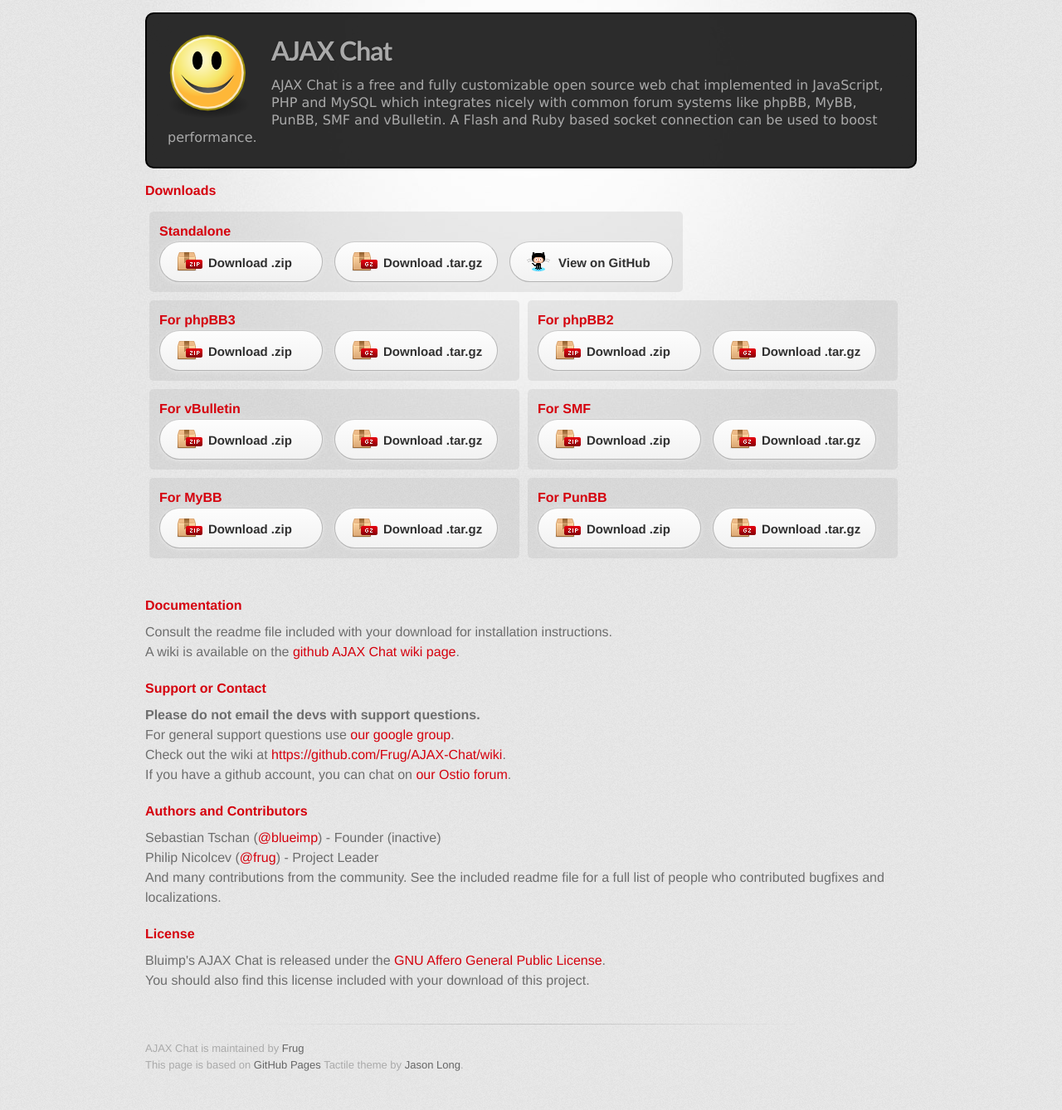
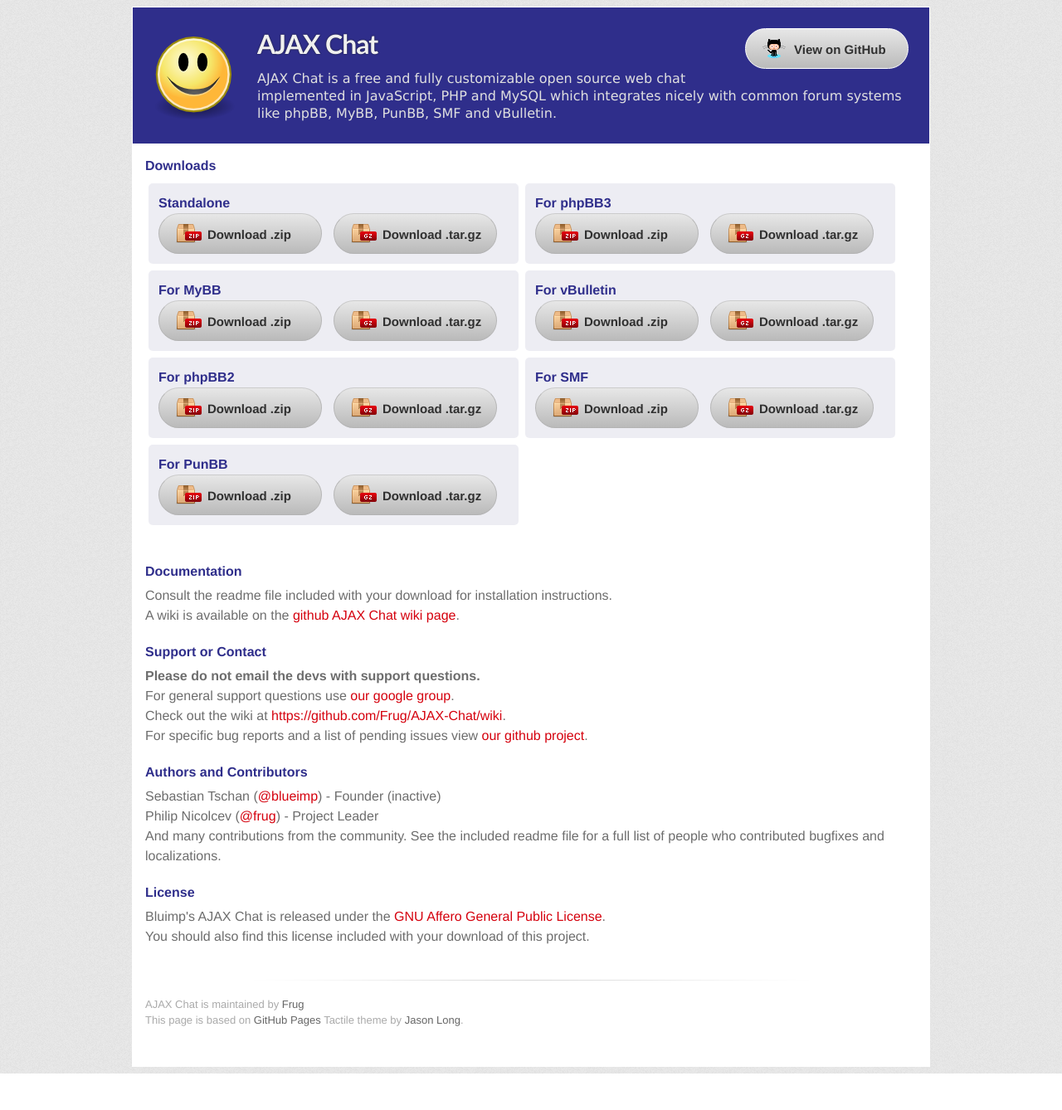
Before and after one commit to Frug/AJAX-Chat, a PHP site: page / in a window 1280 px wide. Shown: the whole page at 83% size. After the commit the page ends 1294 px from the top, so only its background shows below. Run offline with PHP 8.4, Linux system fonts and the light colour scheme; some web fonts are replaced.

Commit message:
nicer page

```diff
--- a/index.html
+++ b/index.html
@@ -18,8 +18,9 @@
       <div class="inner">
 
         <header>
-			<img src="images/ajax.png" alt=":)" style="float: left; margin-right: 25px;" /><h1>AJAX Chat</h1>
-			<h2>AJAX Chat is a free and fully customizable open source web chat implemented in JavaScript, PHP and MySQL which integrates nicely with common forum systems like phpBB, MyBB, PunBB, SMF and vBulletin. A Flash and Ruby based socket connection can be used to boost performance.</h2>
+			<a href="https://github.com/Frug/AJAX-Chat" id="view-on-github" class="button"><span>View on GitHub</span></a>
+			<img src="images/ajax.png" alt=":)" style="float: left; margin-right: 25px; margin-top: 10px;" /><h1>AJAX Chat</h1>
+			<h2>AJAX Chat is a free and fully customizable open source web chat implemented in JavaScript, PHP and MySQL which integrates nicely with common forum systems like phpBB, MyBB, PunBB, SMF and vBulletin.</h2>
         </header>
 
 		 <h3>Downloads</h3>
@@ -29,7 +30,6 @@
 				<h3>Standalone</h3>
 				<a href="https://github.com/Frug/AJAX-Chat/zipball/master" id="zip-standalone" class="button button-zip"><span>Download .zip</span></a>
 				<a href="https://github.com/Frug/AJAX-Chat/tarball/master" id="tar-standalone" class="button button-tar"><span>Download .tar.gz</span></a>
-				<a href="https://github.com/Frug/AJAX-Chat" id="view-on-github" class="button"><span>View on GitHub</span></a>
 			</section>
 			<section>
 				<h3>For phpBB3</h3>
@@ -37,9 +37,9 @@
 				<a href="https://github.com/Frug/AJAX-Chat/tarball/phpBB3" id="tar-phpbb3" class="button button-tar"><span>Download .tar.gz</span></a>
 			</section>
 			<section>
-				<h3>For phpBB2</h3>
-				<a href="https://github.com/Frug/AJAX-Chat/zipball/phpBB2" id="zip-phpbb2" class="button button-zip"><span>Download .zip</span></a>
-				<a href="https://github.com/Frug/AJAX-Chat/tarball/phpBB2" id="tar-phpbb2" class="button button-tar"><span>Download .tar.gz</span></a>
+				<h3>For MyBB</h3>
+				<a href="https://github.com/Frug/AJAX-Chat/zipball/MyBB" id="zip-mybb" class="button button-zip"><span>Download .zip</span></a>
+				<a href="https://github.com/Frug/AJAX-Chat/tarball/MyBB" id="tar-mybb" class="button button-tar"><span>Download .tar.gz</span></a>
 			</section>
 			<section>
 				<h3>For vBulletin</h3>
@@ -47,14 +47,14 @@
 				<a href="https://github.com/Frug/AJAX-Chat/tarball/vBulletin" id="tar-vbulletin" class="button button-tar"><span>Download .tar.gz</span></a>
 			</section>
 			<section>
+				<h3>For phpBB2</h3>
+				<a href="https://github.com/Frug/AJAX-Chat/zipball/phpBB2" id="zip-phpbb2" class="button button-zip"><span>Download .zip</span></a>
+				<a href="https://github.com/Frug/AJAX-Chat/tarball/phpBB2" id="tar-phpbb2" class="button button-tar"><span>Download .tar.gz</span></a>
+			</section>
+			<section>
 				<h3>For SMF</h3>
 				<a href="https://github.com/Frug/AJAX-Chat/zipball/SMF" id="zip-smf" class="button button-zip"><span>Download .zip</span></a>
 				<a href="https://github.com/Frug/AJAX-Chat/tarball/SMF" id="tar-smf" class="button button-tar"><span>Download .tar.gz</span></a>
-			</section>
-			<section>
-				<h3>For MyBB</h3>
-				<a href="https://github.com/Frug/AJAX-Chat/zipball/MyBB" id="zip-mybb" class="button button-zip"><span>Download .zip</span></a>
-				<a href="https://github.com/Frug/AJAX-Chat/tarball/MyBB" id="tar-mybb" class="button button-tar"><span>Download .tar.gz</span></a>
 			</section>
 			<section>
 				<h3>For PunBB</h3>
@@ -77,7 +77,7 @@
 			<b>Please do not email the devs with support questions.</b><br>
 			For general support questions use <a href="https://groups.google.com/forum/?#!forum/ajax-chat">our google group</a>.<br>
 			Check out the wiki at <a href="https://github.com/Frug/AJAX-Chat/wiki">https://github.com/Frug/AJAX-Chat/wiki</a>.<br>
-			If you have a github account, you can chat on <a href="http://ost.io/Frug/AJAX-Chat">our Ostio forum</a>.<br>
+			For specific bug reports and a list of pending issues view <a href="https://github.com/Frug/AJAX-Chat">our github project</a>.<br>
 		</p>
 
 		<h3>Authors and Contributors</h3>
--- a/stylesheets/stylesheet.css
+++ b/stylesheets/stylesheet.css
@@ -64,10 +64,8 @@
 b { font-weight: bold; }
 header {
   padding: 25px;
-  background-color: rgba(33,33,33,0.95);
-  border: 2px solid black;
-  border-radius: 10px;
-  margin-bottom: 15px;
+  background-color: #2F2E8B;
+  margin: -15px -15px 15px -15px;
   clear: both;
 }
 
@@ -75,7 +73,7 @@
 	font-family: 'Trebuchet MS', 'Helvetica Neue', Helvetica, serif; font-weight: 900;
 	letter-spacing: -1px;
 	font-size: 32px;
-	color: #aaa;
+	color: #f0f0f0;
 	line-height: 1.2;
 	margin-bottom: 0.4em;
 	text-shadow: 0px 0px 2px rgba(33,33,33,0.95);
@@ -84,7 +82,7 @@
 header h2 {
   font-size: 16px;
   font-family: 'Lucida Grande','Lucida Sans Unicode',Arial,sans-serif;
-  color: #aaa;
+  color: #e0e0e0;
   font-weight: normal;
   line-height: 1.3;
   margin-bottom: 0;
@@ -95,15 +93,15 @@
   min-height: 595px;
 }
 #downloads section {
-	margin: 5px; float: left; padding: 12px; border-radius: 5px; background-color: rgba(161,161,161,0.2);
+	margin: 4px; float: left; padding: 12px; border-radius: 5px; background-color: rgba(165,165,195,0.2);
 }
 #downloads section h3 { margin: 0; padding: 0; }
 
 .inner {
   min-width: 660px;
   max-width: 930px;
-  margin: 0 auto;
-  padding: 15px 0;
+  margin: 0.5em auto;
+  padding: 1em; background: white;
 }
 
 #container .inner img {
@@ -131,31 +129,28 @@
   float: left;
   width: 179px;
   margin-right: 14px;
-  background: #fdfdfd; /* Old browsers */
-  background: -moz-linear-gradient(top,  #fdfdfd 0%, #f2f2f2 100%); /* FF3.6+ */
-  background: -webkit-gradient(linear, left top, left bottom, color-stop(0%,#fdfdfd), color-stop(100%,#f2f2f2)); /* Chrome,Safari4+ */
-  background: -webkit-linear-gradient(top,  #fdfdfd 0%,#f2f2f2 100%); /* Chrome10+,Safari5.1+ */
-  background: -o-linear-gradient(top,  #fdfdfd 0%,#f2f2f2 100%); /* Opera 11.10+ */
-  background: -ms-linear-gradient(top,  #fdfdfd 0%,#f2f2f2 100%); /* IE10+ */
-  background: linear-gradient(top,  #fdfdfd 0%,#f2f2f2 100%); /* W3C */
-  filter: progid:DXImageTransform.Microsoft.gradient( startColorstr='#fdfdfd', endColorstr='#f2f2f2',GradientType=0 ); /* IE6-9 */
-  -webkit-box-shadow: 10px 10px 5px #888;
-  -moz-box-shadow: 10px 10px 5px #888;
-  box-shadow: 0px 1px 5px #e8e8e8;
+  background: #E7E7E7; /* Old browsers */
+  background: -moz-linear-gradient(top,  #E7E7E7 0%, #BABABA 100%); /* FF3.6+ */
+  background: -webkit-gradient(linear, left top, left bottom, color-stop(0%,#E7E7E7), color-stop(100%,#BABABA)); /* Chrome,Safari4+ */
+  background: -webkit-linear-gradient(top,  #E7E7E7 0%,#BABABA 100%); /* Chrome10+,Safari5.1+ */
+  background: -o-linear-gradient(top,  #E7E7E7 0%,#BABABA 100%); /* Opera 11.10+ */
+  background: -ms-linear-gradient(top,  #E7E7E7 0%,#BABABA 100%); /* IE10+ */
+  background: linear-gradient(top,  #E7E7E7 0%,#BABABA 100%); /* W3C */
+  filter: progid:DXImageTransform.Microsoft.gradient( startColorstr='#E7E7E7', endColorstr='#BABABA',GradientType=0 ); /* IE6-9 */
 }
 a.button:hover {
   border-top: solid 1px #b7b7b7;
   border-left: solid 1px #b3b3b3;
   border-right: solid 1px #b3b3b3;
   border-bottom: solid 1px #b3b3b3;
-  background: #fafafa; /* Old browsers */
-  background: -moz-linear-gradient(top,  #fdfdfd 0%, #f6f6f6 100%); /* FF3.6+ */
-  background: -webkit-gradient(linear, left top, left bottom, color-stop(0%,#fdfdfd), color-stop(100%,#f6f6f6)); /* Chrome,Safari4+ */
-  background: -webkit-linear-gradient(top,  #fdfdfd 0%,#f6f6f6 100%); /* Chrome10+,Safari5.1+ */
-  background: -o-linear-gradient(top,  #fdfdfd 0%,#f6f6f6 100%); /* Opera 11.10+ */
-  background: -ms-linear-gradient(top,  #fdfdfd 0%,#f6f6f6 100%); /* IE10+ */
-  background: linear-gradient(top,  #fdfdfd 0%,#f6f6f6, 100%); /* W3C */
-  filter: progid:DXImageTransform.Microsoft.gradient( startColorstr='#fdfdfd', endColorstr='#f6f6f6',GradientType=0 ); /* IE6-9 */
+  background: #BABABA; /* Old browsers */
+  background: -moz-linear-gradient(top,  #BABABA 0%, #E7E7E7 100%); /* FF3.6+ */
+  background: -webkit-gradient(linear, left top, left bottom, color-stop(0%,#BABABA), color-stop(100%,#E7E7E7)); /* Chrome,Safari4+ */
+  background: -webkit-linear-gradient(top,  #BABABA 0%,#E7E7E7 100%); /* Chrome10+,Safari5.1+ */
+  background: -o-linear-gradient(top,  #BABABA 0%,#E7E7E7 100%); /* Opera 11.10+ */
+  background: -ms-linear-gradient(top,  #BABABA 0%,#E7E7E7 100%); /* IE10+ */
+  background: linear-gradient(top,  #BABABA 0%,#E7E7E7, 100%); /* W3C */
+  filter: progid:DXImageTransform.Microsoft.gradient( startColorstr='#BABABA', endColorstr='#E7E7E7',GradientType=0 ); /* IE6-9 */
 }
 
 a.button span {
@@ -174,7 +169,7 @@
   background: transparent url(../images/octocat-icon.png) 12px 50% no-repeat;
 }
 #view-on-github {
-  margin-right: 0;
+  margin-right: 0; margin-bottom: 1em; float: right; border-color: #FFF;
 }
 
 code, pre {
@@ -264,10 +259,10 @@
 }
 
 h3 {
-  color: #d5000d;
+  color: #2F2E8B;
   font-size: 16px;
   font-weight: bold;
-  margin-bottom: 8px;
+  margin-bottom: 5px;
 }
 
 h4 {
```
